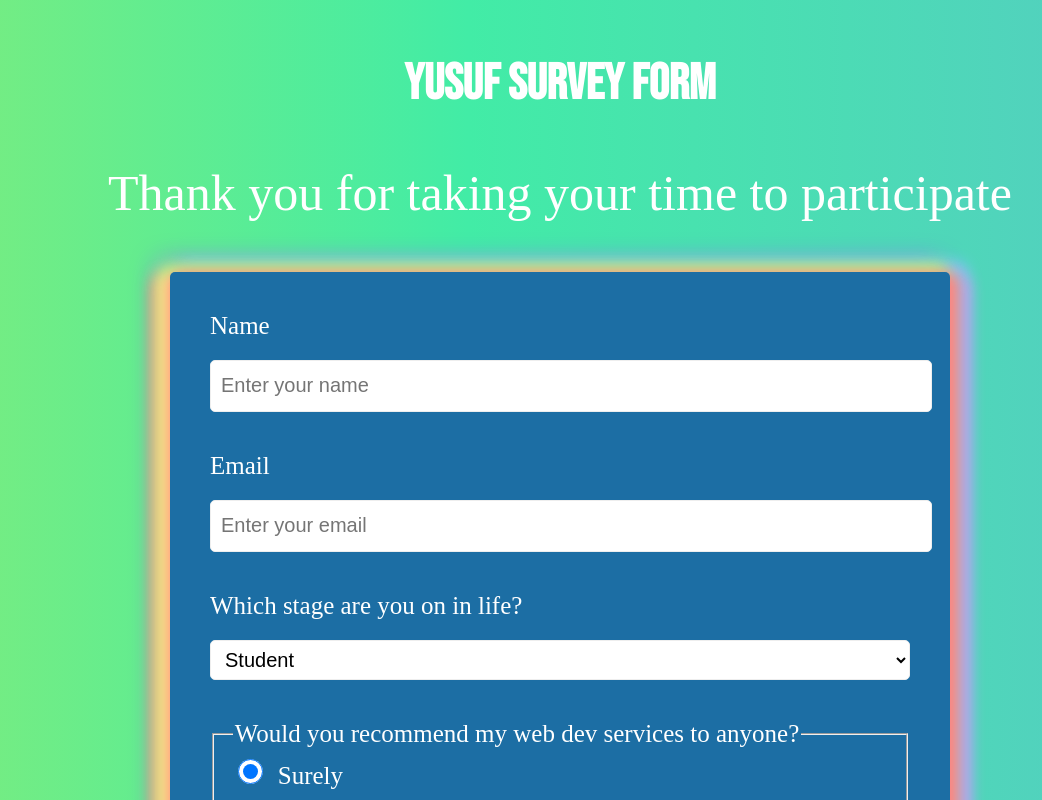
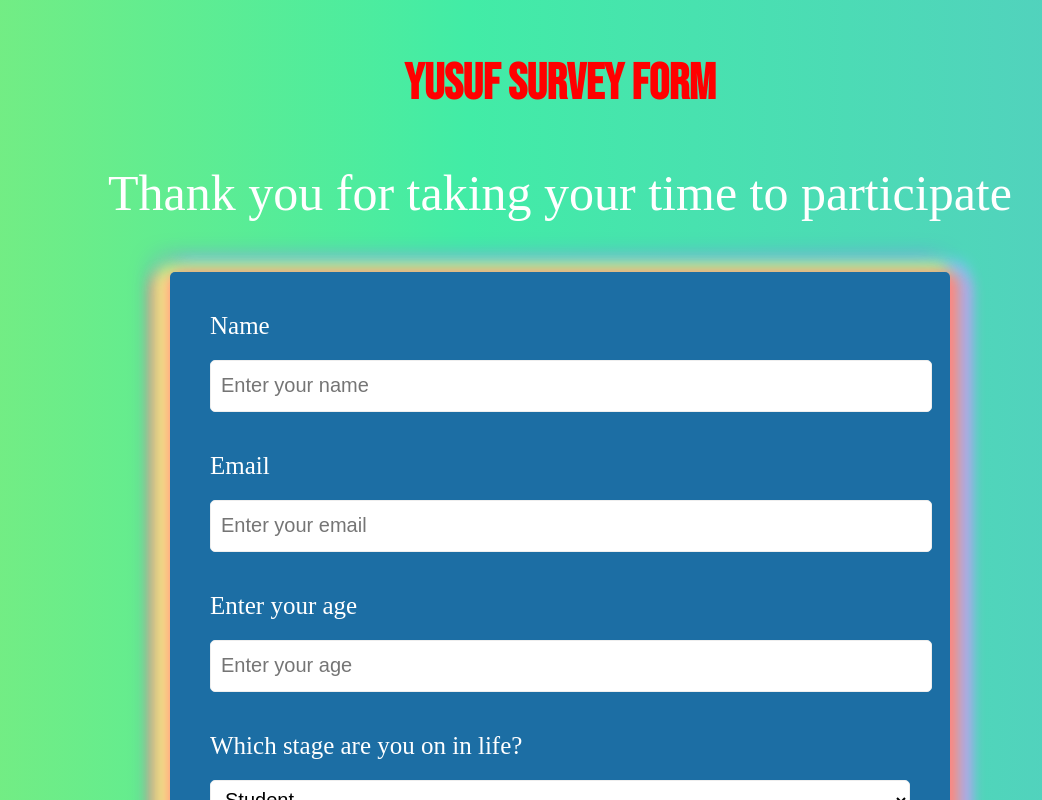
Before and after one commit to yusufibraimo/SurveyForm, a plain HTML site: page index.html in a window 1280 px wide. Shown: the whole page, without its empty margins (80-1122 px from the left). Drawn offline with Linux system fonts and the light colour scheme; a web font is replaced by a local one.

Commit message:
made more final changes

```diff
--- a/index.html
+++ b/index.html
@@ -26,6 +26,8 @@
             <input id="name" type="text" required placeholder="Enter your name" />
             <label for="email" id="email-label">Email</label>
             <input id="email" type="email" required placeholder="Enter your email" />
+            <label for="number" id="number-label">Enter your age</label>
+            <input id="number" type="number" min="1" max="100" required placeholder="Enter your age" />
 
             <label for="dropdown">Which stage are you on in life?</label>
             <select id="dropdown">
@@ -64,4 +66,5 @@
       </div>
 
 </body>
+<script src="https://cdn.freecodecamp.org/testable-projects-fcc/v1/bundle.js"></script>
 </html>
--- a/style.css
+++ b/style.css
@@ -1,6 +1,7 @@
 #title {
     font-family: 'Bebas Neue' ;
     padding-top: 20px;
+    color: red;
 }
 
 #description {
@@ -60,7 +61,7 @@ background: #FFFFFF
     100% { background-position: 100% 0%; }
   }
 
-  #name, #email, #dropdown, #comment {
+  #name, #email, #number, #dropdown, #comment {
     display: block;
     width: 100%;
     height: 40px;
@@ -75,6 +76,7 @@ background: #FFFFFF
 /* make all these elements into inline-block elements and also give bottom margin to space from eachother underneath */
 label[for=name],
 label[for=email],
+label[for=number],
 label[for=dropdown],
 label[for=comment] {
 margin-bottom: 20px;
```
